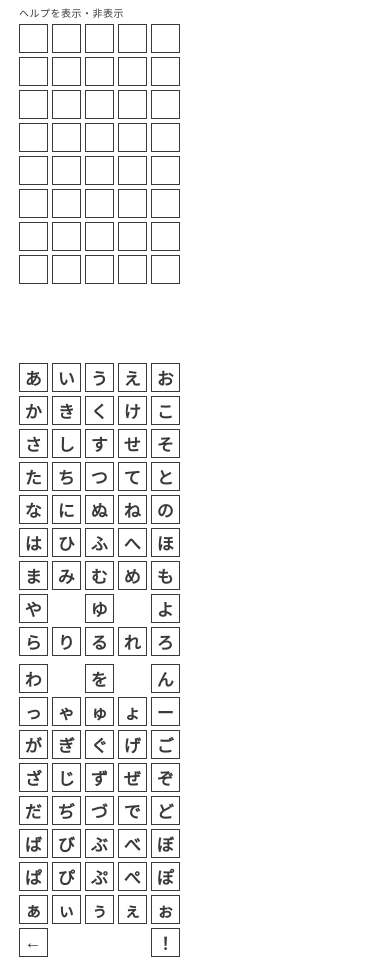
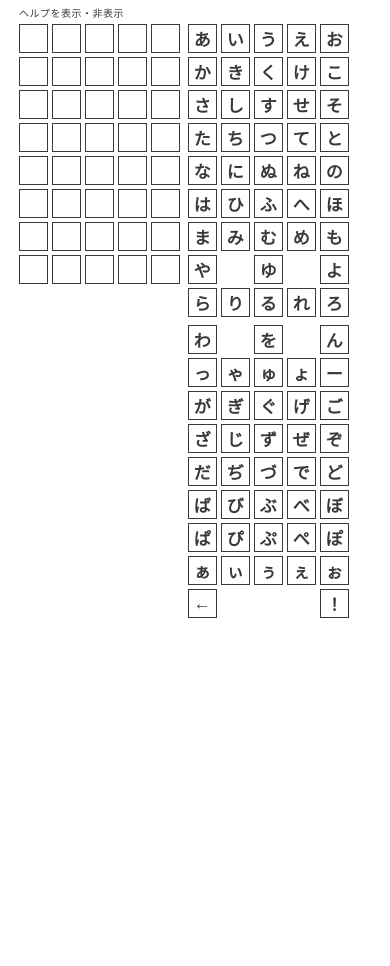
Before and after one commit to CookieBox26/games, a plain HTML site: page todlefukens/worldle.html in a window 390 px wide. After the commit the page ends 844 px from the top, so only its background shows below. Drawn offline with Linux system fonts and the light colour scheme.

Commit message:
Add files via upload

```diff
--- a/todlefukens/style.css
+++ b/todlefukens/style.css
@@ -63,8 +63,8 @@ label.helpbutton:before {
 @media screen and (max-width: 480px) {
 body {
     margin: 5px 15px;
-    min-width: 330px;
-    width: 330px;
+    min-width: 360px;
+    width: 360px;
     font-size: 10px;
     letter-spacing: 0.05em;
     -webkit-text-size-adjust: 100%;
```
Also changed, not shown: todlefukens/vanderwardle.html (+1 -1 lines).
